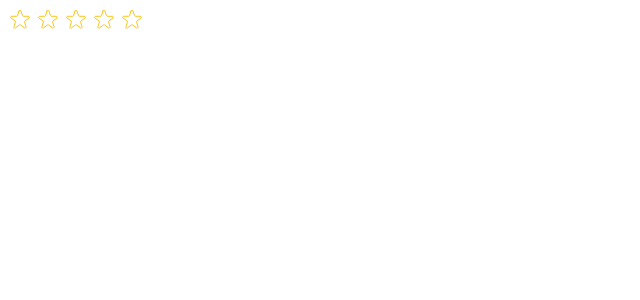
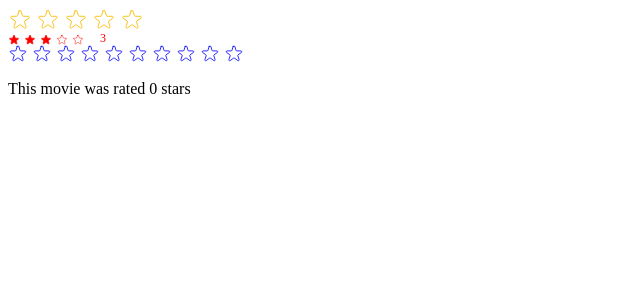
Before and after one commit to Bolaji87/usepopcorn, a React (Vite) app: page / in a window 1280 px wide. Shown: the top 300 px of the page, without its empty margins (0-640 px from the left). Built offline with nearby package versions, Linux system fonts and the light colour scheme.

Commit message:
feat: receive prop

```diff
--- a/src/main.jsx
+++ b/src/main.jsx
@@ -1,11 +1,32 @@
-import { StrictMode } from "react";
+import { StrictMode, useState } from "react";
 import { createRoot } from "react-dom/client";
 // import "./index.css";
 // import App from "./App.jsx";
 import StarRating from "./components/StarRating";
 
+function Test() {
+  const [movieRating, setMovieRating] = useState(0);
+  return (
+    <div>
+      <StarRating
+        color="blue"
+        maxRating={10}
+        size={40}
+        onSetRating={setMovieRating}
+      />
+      <p>This movie was rated {movieRating} stars</p>
+    </div>
+  );
+}
+
 createRoot(document.getElementById("root")).render(
   <StrictMode>
-    <StarRating maxRating={5} />
+    <StarRating
+      maxRating={5}
+      messages={["terrible", "bad", "okay", "good", "amazing"]}
+    />
+    <StarRating maxRating={5} color="red" size={24} defaultRating={3} />
+
+    <Test />
   </StrictMode>
 );
```
